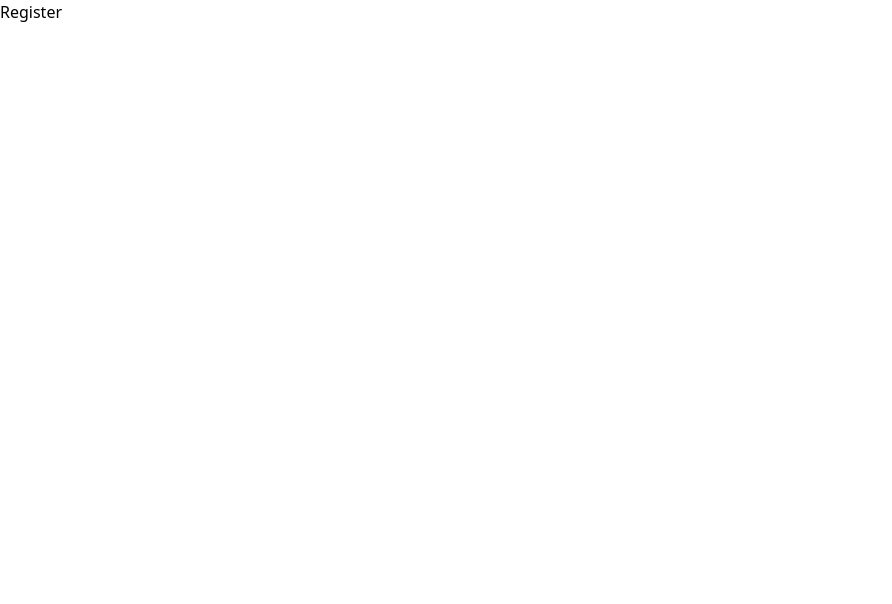
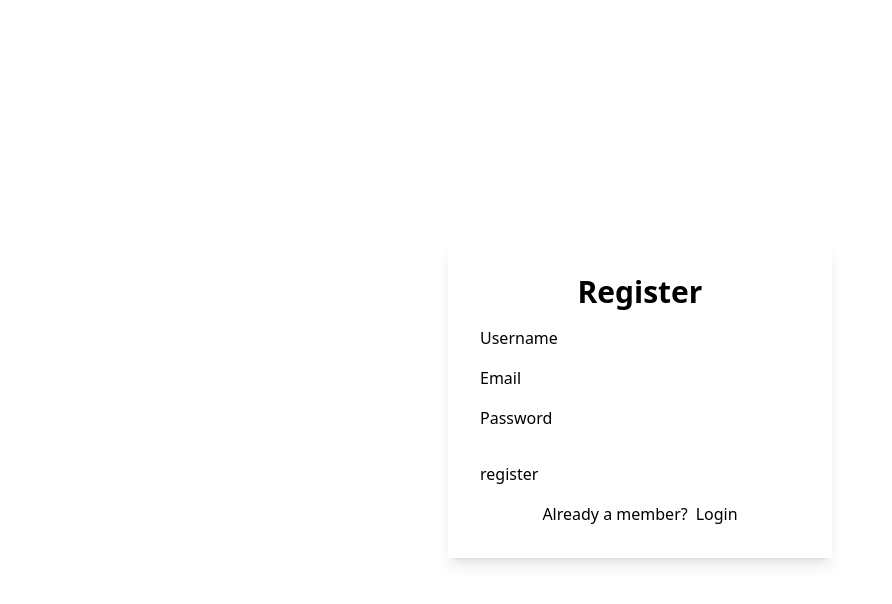
Before and after one commit to tihomirtx88/FurnishedStore, a React (Vite) app: page /register in a window 1280 px wide. Shown: the top 604 px of the page, without its empty margins (0-892 px from the left). Built offline with nearby package versions, Linux system fonts and the light colour scheme.

Commit message:
Implement register page

```diff
--- a/src/pages/Register.jsx
+++ b/src/pages/Register.jsx
@@ -1,7 +1,32 @@
+import { FormInput, SubmitBtn } from '../components';
+import { Form, Link } from 'react-router-dom';
+
 const Register = () => {
-    return(
-        <div>Register</div>
-    );
+  return (
+    <section className="h-screen grid place-items-center">
+      <Form
+        method="POST"
+        className="card w-96 p-8 bg-base-100 shadow-lg flex flex-col gap-y-4"
+      >
+        <h4 className="text-center text-3xl font-bold">Register</h4>
+        <FormInput type="text" label="username" name="username" />
+        <FormInput type="email" label="email" name="email" />
+        <FormInput type="password" label="password" name="password" />
+        <div className="mt-4">
+          <SubmitBtn text="register" />
+        </div>
+        <p className="text-center">
+          Already a member?
+          <Link
+            to="/login"
+            className="ml-2 link link-hover link-primary capitalize"
+          >
+            login
+          </Link>
+        </p>
+      </Form>
+    </section>
+  );
 };
 
 export default Register;
```
